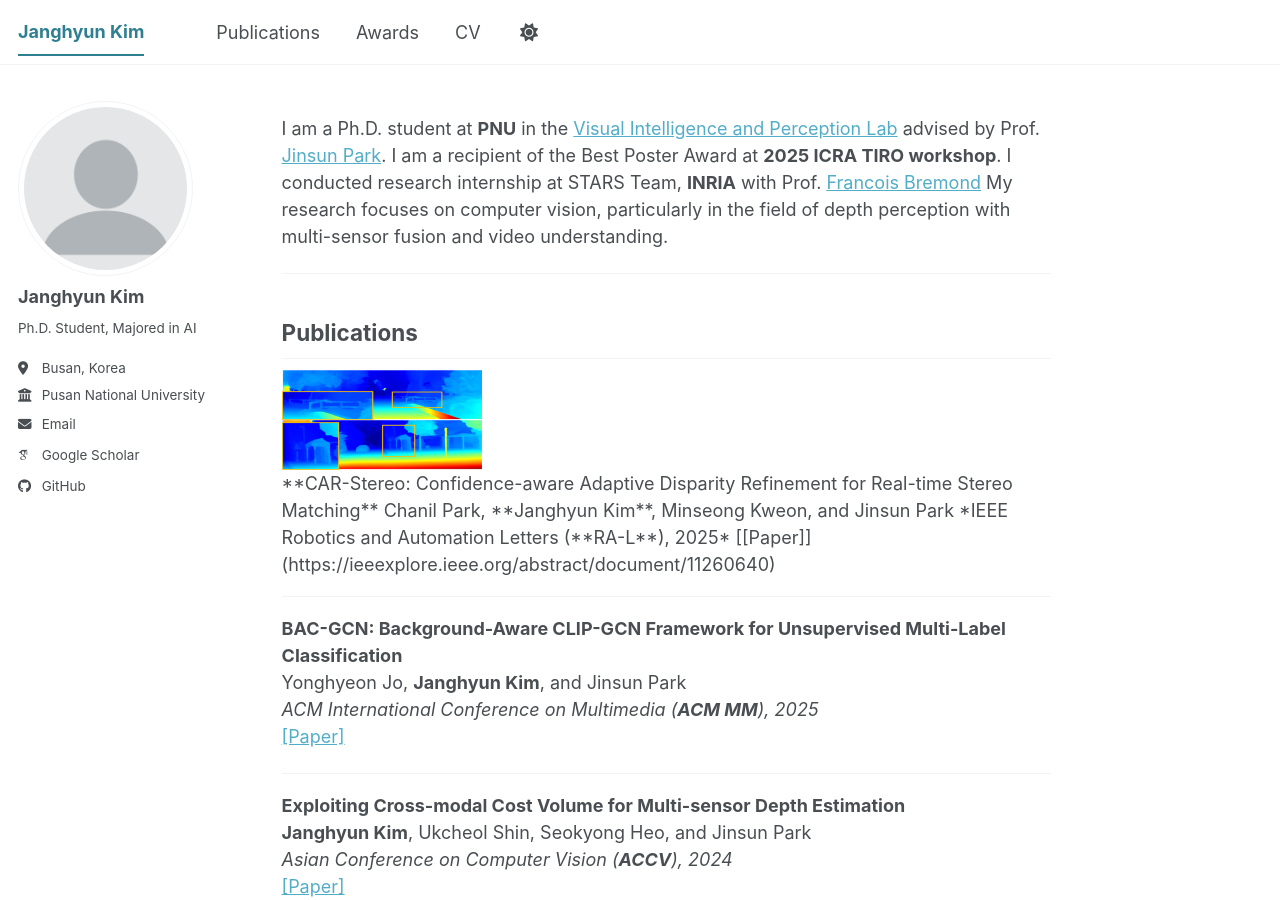
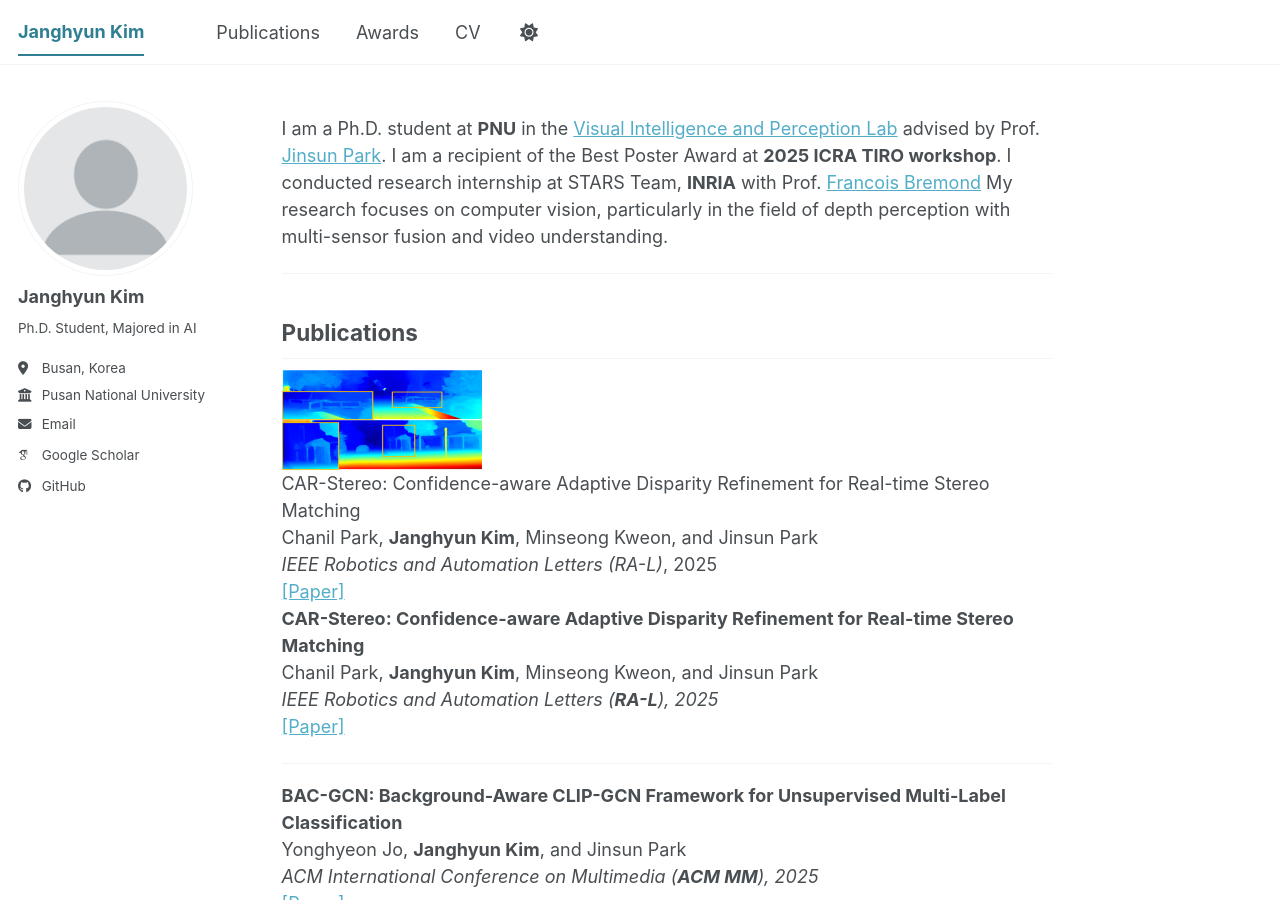
Before and after one commit to Janghyun41/Janghyun41.github.io, a Jekyll site: the page built from _pages/about.md, in a window 1280 px wide and 900 px high. Built offline with Jekyll 4.4.1, drawn with Linux system fonts in a browser that asks for light colours; some web fonts are replaced; a script bundle is joined from its source files by our own code; library files that are not in the unit come from our copies.

Commit message:
Update about.md

```diff
--- a/_pages/about.md
+++ b/_pages/about.md
@@ -15,17 +15,34 @@
 
 <div class="pub-item">
   <div class="pub-thumb">
-    <img src="/images/RAL26_CARStereo.png" />
+    <img src="/images/RAL26_CARStereo.png" alt="CAR-Stereo thumbnail">
   </div>
+
   <div class="pub-info">
+    <div class="pub-title">
+      CAR-Stereo: Confidence-aware Adaptive Disparity Refinement for Real-time Stereo Matching
+    </div>
+
+    <div class="pub-authors">
+      Chanil Park, <strong>Janghyun Kim</strong>, Minseong Kweon, and Jinsun Park
+    </div>
+
+    <div class="pub-venue">
+      <em>IEEE Robotics and Automation Letters (RA-L)</em>, 2025
+    </div>
+
+    <div class="pub-links">
+      <a href="https://ieeexplore.ieee.org/abstract/document/11260640" target="_blank">
+        [Paper]
+      </a>
+    </div>
+  </div>
+</div>
 
 **CAR-Stereo: Confidence-aware Adaptive Disparity Refinement for Real-time Stereo Matching**
 Chanil Park, **Janghyun Kim**, Minseong Kweon, and Jinsun Park
 *IEEE Robotics and Automation Letters (**RA-L**), 2025*
 [[Paper]](https://ieeexplore.ieee.org/abstract/document/11260640)
-
-  </div>
-</div>
 
 ---
 
```
